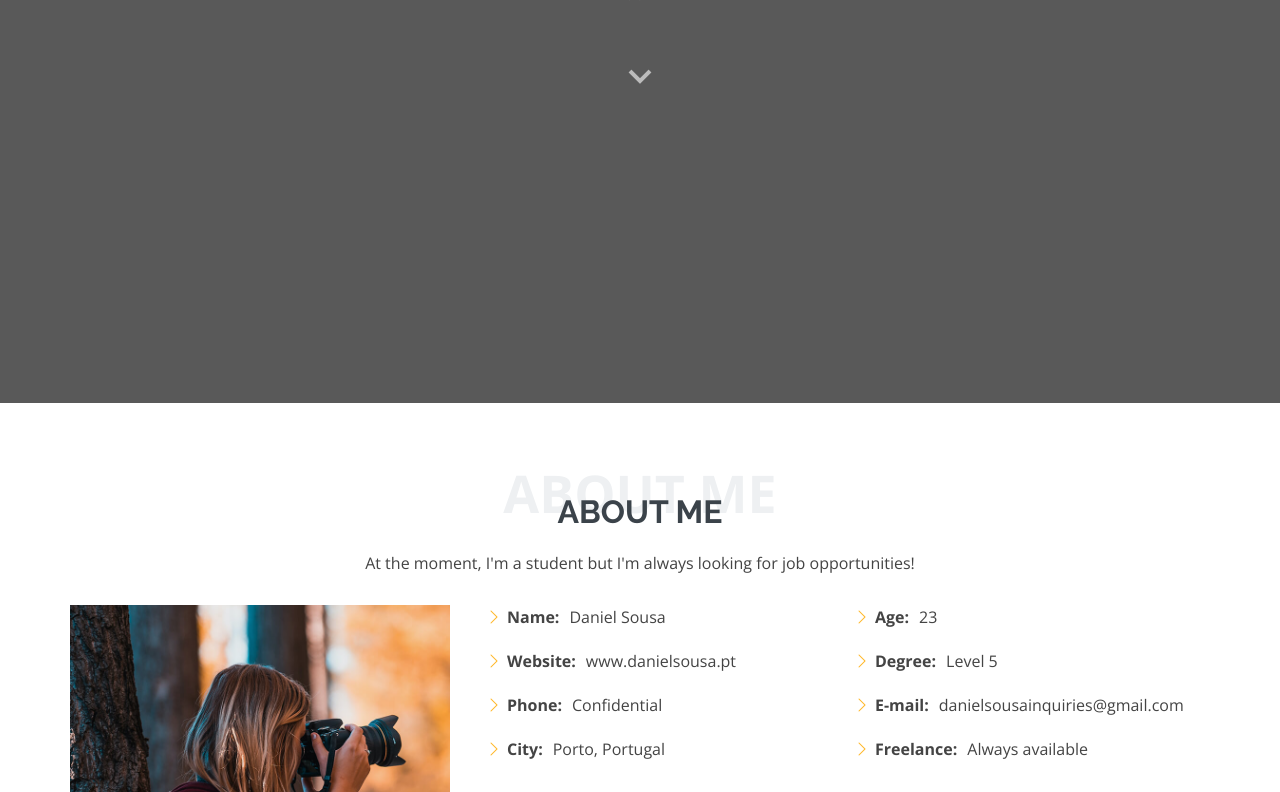
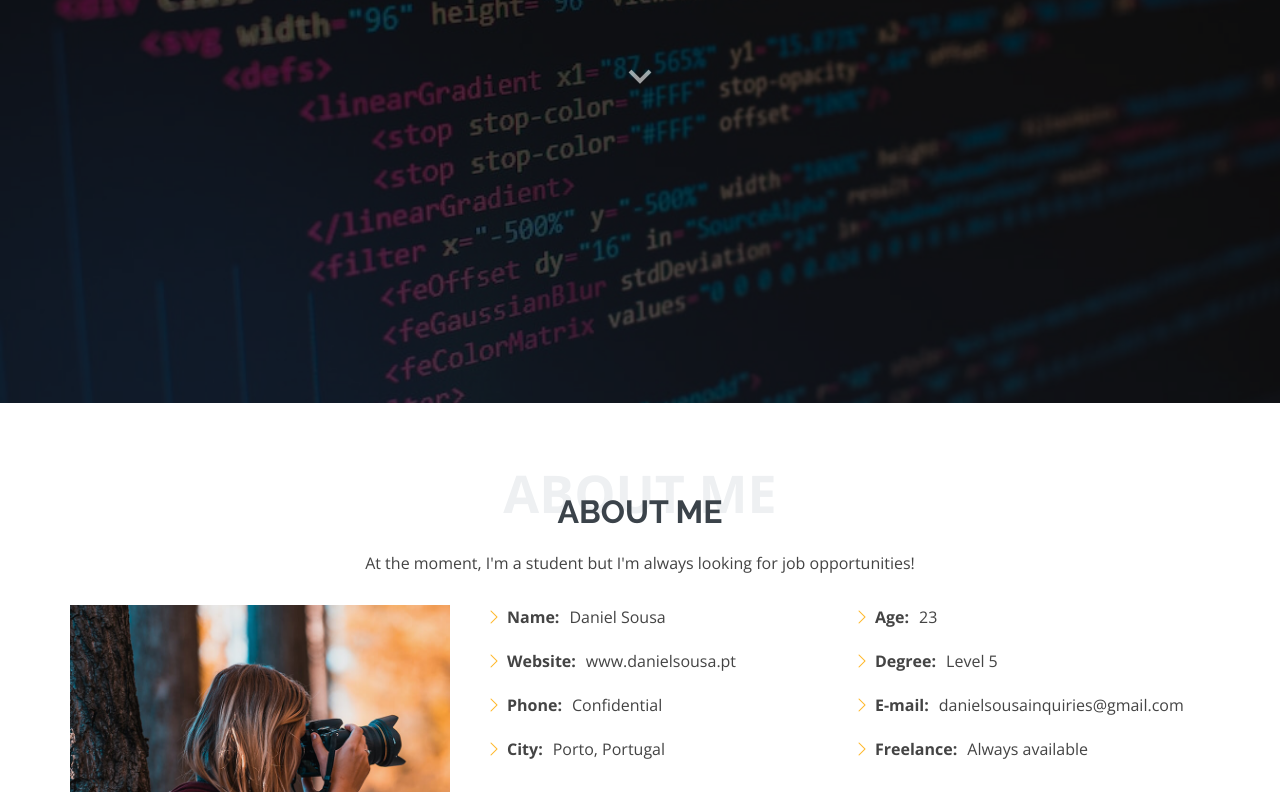
Before and after one commit to yNdGOD/Portfolio., a plain HTML site: page index.html in a window 1280 px wide. Shown: the part 397-1189 px from the top of the page. Drawn offline with nearby package versions, Linux system fonts and the light colour scheme.

Commit message:
Update index.html

```diff
--- a/index.html
+++ b/index.html
@@ -70,7 +70,7 @@
   </header><!-- End Header -->
 
   <!-- ======= Hero Section ======= -->
-  <section style="background: url(../Laura/assets/img/portfolio/codingbg.jpg); background-size: cover;
+  <section style="background: url(Portfolio./assets/img/portfolio/codingbg.jpg); background-size: cover;
   position: relative; width: 100%;
   height: 100vh;" top right; id="hero">
     <div class="hero-container">
```
